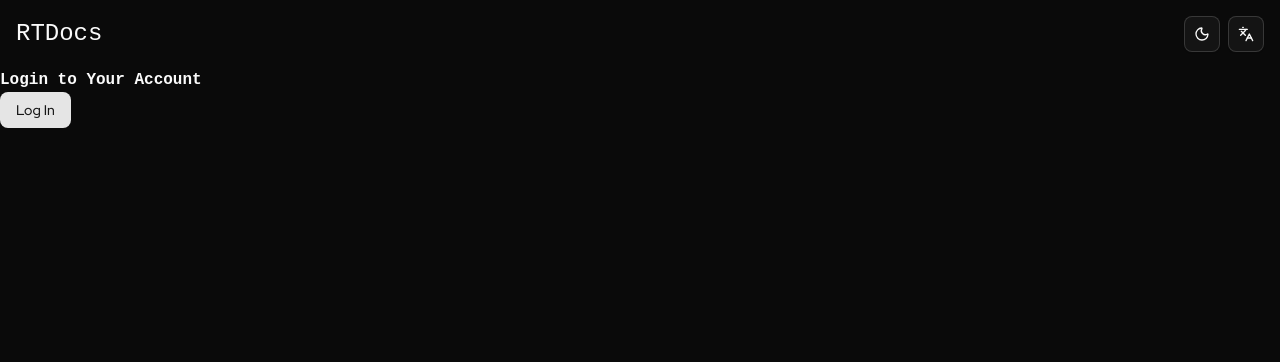
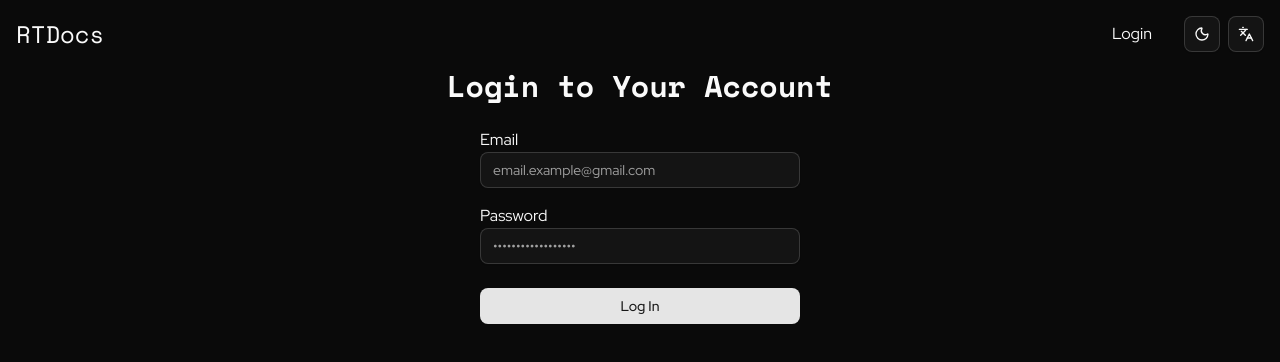
Before and after one commit to Jclouxdev/rtdocs-front, a React (Vite) app: page /login in a window 1280 px wide. Shown: the top 362 px of the page. Built offline with nearby package versions, Linux system fonts and the light colour scheme.

Commit message:
feat: input component

```diff
--- /dev/null
+++ b/src/components/input/AppInput.tsx
@@ -0,0 +1,22 @@
+import { Input } from "../ui/input";
+import { InputValidators, type InputValidator } from "./InputValidators";
+
+type InputType = "text" | "email" | "password" | "number" | "tel" | "url";
+
+export type AppInputProps = {
+  placeholder?: string,
+  type: InputType,
+  inputName: string,
+  inputLabel?: string,
+  inputValidationRules?: InputValidator[]
+}
+
+export const AppInput = ({placeholder, inputName, inputLabel, inputValidationRules, type}:AppInputProps) => {
+  return (
+    <div>
+      <p>{inputLabel}</p>
+      <Input placeholder={placeholder} name={inputName} type={type} />
+      {inputValidationRules && <InputValidators validators={inputValidationRules} />}
+    </div>
+  )
+};
--- /dev/null
+++ b/src/components/input/InputValidators.tsx
@@ -0,0 +1,34 @@
+import { Check, Ellipsis } from 'lucide-react';
+
+export type InputValidator = {
+  text: string,
+  isValid: boolean
+};
+
+export type InputValidatorsProps = {
+  validators: InputValidator[]
+}
+
+const defaultTextStyle = "text-gray-400 dark:text-gray-500";
+const validTextStyle = "text-green-500 dark:text-green-400";
+
+
+export const InputValidators = ({validators}: InputValidatorsProps) => {
+  return (
+    <ul>
+      {validators.map((validator) => (
+        <li
+          key={validator.text}
+          className={`${validator.isValid ? validTextStyle : defaultTextStyle} flex items-center gap-2`}
+        >
+          {
+            validator.isValid ?
+              <Check size={16} /> :
+              <Ellipsis size={16} />
+          }
+          {validator.text}
+        </li>
+      ))}
+    </ul>
+  )
+}
--- a/src/components/language-toggle.tsx
+++ b/src/components/language-toggle.tsx
@@ -27,7 +27,7 @@ export function LanguageToggle() {
     <>
     <DropdownMenu>
       <DropdownMenuTrigger asChild>
-        <Button variant="outline" size="icon" aria-label="Choose language">
+        <Button variant="outline" className='bg-white' size="icon" aria-label="Choose language">
           <Languages className="h-[1.2rem] w-[1.2rem]" />
         </Button>
       </DropdownMenuTrigger>
--- a/src/components/mode-toggle.tsx
+++ b/src/components/mode-toggle.tsx
@@ -17,7 +17,7 @@ export function ModeToggle() {
   return (
     <DropdownMenu>
       <DropdownMenuTrigger asChild>
-        <Button variant="outline" size="icon">
+        <Button className="bg-white" variant="outline" size="icon">
           <Sun className="h-[1.2rem] w-[1.2rem] scale-100 rotate-0 transition-all dark:scale-0 dark:-rotate-90" />
           <Moon className="absolute h-[1.2rem] w-[1.2rem] scale-0 rotate-90 transition-all dark:scale-100 dark:rotate-0" />
           <span className="sr-only">Toggle theme</span>
--- a/src/components/nav/MainNav.tsx
+++ b/src/components/nav/MainNav.tsx
@@ -1,9 +1,11 @@
-import { useNavigate } from "react-router"
+import { NavLink, useNavigate } from "react-router"
 import { ModeToggle } from "../mode-toggle"
 import { LanguageToggle } from "../language-toggle";
+import { useTranslation } from "react-i18next";
 
 export const MainNav = () => {
   const navigate = useNavigate();
+  const {t} = useTranslation();
 
   return (
   <nav className="flex items-center gap-2 p-4">
@@ -11,6 +13,7 @@ export const MainNav = () => {
       <h4 className="text-2xl">RTDocs</h4>
     </button>
     <div className="ml-auto flex items-center gap-2">
+      <NavLink to="/login" className="mr-6">{t("mainNav.login")}</NavLink>
       <ModeToggle />
       <LanguageToggle />
     </div>
--- /dev/null
+++ b/src/components/ui/input.tsx
@@ -0,0 +1,21 @@
+import * as React from "react"
+
+import { cn } from "@/lib/utils"
+
+function Input({ className, type, ...props }: React.ComponentProps<"input">) {
+  return (
+    <input
+      type={type}
+      data-slot="input"
+      className={cn(
+        "file:text-foreground placeholder:text-muted-foreground selection:bg-primary selection:text-primary-foreground dark:bg-input/30 border-input h-9 w-full min-w-0 rounded-md border bg-transparent px-3 py-1 text-base shadow-xs transition-[color,box-shadow] outline-none file:inline-flex file:h-7 file:border-0 file:bg-transparent file:text-sm file:font-medium disabled:pointer-events-none disabled:cursor-not-allowed disabled:opacity-50 md:text-sm",
+        "focus-visible:border-ring focus-visible:ring-ring/50 focus-visible:ring-[3px]",
+        "aria-invalid:ring-destructive/20 dark:aria-invalid:ring-destructive/40 aria-invalid:border-destructive",
+        className
+      )}
+      {...props}
+    />
+  )
+}
+
+export { Input }
--- a/src/i18n/locales/en.json
+++ b/src/i18n/locales/en.json
@@ -2,6 +2,10 @@
   "homepage" : {
     "welcomeMessage": "Welcome to our application!",
     "description": "This is the English version of the app."
+  },
+  "mainNav": {
+    "login": "Login",
+    "signUp": "Sign Up"
   },
   "login": {
     "title": "Login to Your Account",
--- a/src/i18n/locales/fr.json
+++ b/src/i18n/locales/fr.json
@@ -2,6 +2,10 @@
   "homepage" : {
     "welcomeMessage": "Bienvenue dans notre application !",
     "description": "Ceci est la version française de l'application."
+  },
+  "mainNav": {
+    "login": "Connexion",
+    "signUp": "S'inscrire"
   },
   "login": {
     "title": "Connexion à votre compte",
--- a/src/i18n/schema.ts
+++ b/src/i18n/schema.ts
@@ -6,6 +6,10 @@ export const translationSchema = z.object({
   homepage: z.object({
     welcomeMessage: z.string(),
     description: z.string()
+  }),
+  mainNav: z.object({
+    login: z.string(),
+    signUp: z.string(),
   }),
   login: z.object({
     title: z.string(),
--- a/src/index.css
+++ b/src/index.css
@@ -46,10 +46,10 @@
 }
 
 :root {
-  --font-title: 'Mono Display', monospace;
+  --font-title: 'Space Mono', monospace;
   --font-sans: "Red Hat Display", sans-serif;
   --radius: 0.625rem;
-  --background: oklch(1 0 0);
+  --background: #f5f5f5;
   --foreground: oklch(0.145 0 0);
   --card: oklch(1 0 0);
   --card-foreground: oklch(0.145 0 0);
--- a/src/pages/Login/Login.tsx
+++ b/src/pages/Login/Login.tsx
@@ -1,3 +1,4 @@
+import { AppInput } from "@/components/input/AppInput";
 import { Button } from "@/components/ui/button";
 import { useTranslation } from "react-i18next";
 
@@ -5,9 +6,27 @@ export const Login = () => {
   const {t} = useTranslation();
 
   return (
-  <div>
-    <h1>{t("login.title")}</h1>
-    <Button>{t("login.submit")}</Button>
+  <div className="flex flex-col justify-center items-center gap-6">
+    <h1 className="text-3xl">{t("login.title")}</h1>
+    <form
+      className="w-[320px]"
+    >
+      <div className="grid gap-4">
+        <AppInput
+          inputName="email"
+          type="email"
+          placeholder="email.example@gmail.com"
+          inputLabel={t("login.email")}
+        />
+        <AppInput
+          inputName="password"
+          type="password"
+          placeholder="••••••••••••••••••"
+          inputLabel={t("login.password")}
+        />
+      </div>
+      <Button className="mt-6 w-full">{t("login.submit")}</Button>
+    </form>
   </div>
   );
 };
```
